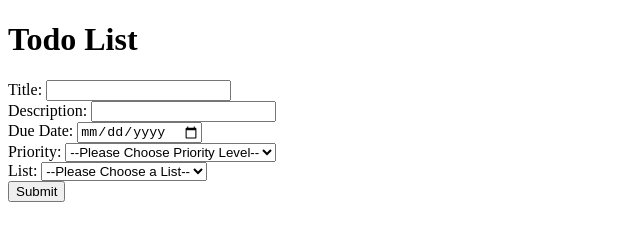
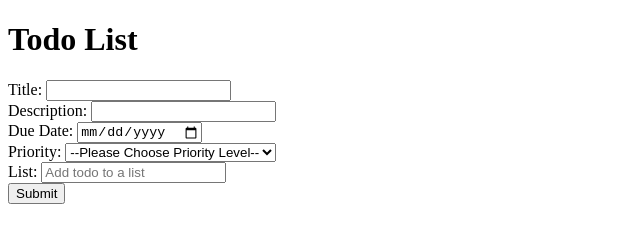
Before and after one commit to ryanfuhrman/top_todo, a website built with webpack: page dist/index.html in a window 1280 px wide. Shown: the whole page, without its empty margins (0-640 px from the left). Built offline with nearby package versions, Linux system fonts and the light colour scheme.

Commit message:
converted select to datalist

```diff
--- a/dist/index.html
+++ b/dist/index.html
@@ -32,13 +32,12 @@
       </div>
       <div class="form-section-div">
         <label for="list">List: </label>
-        <select name="priority level" id="priority-levels">
-          <option value="">--Please Choose a List--</option>
-          <option value="random">Random</option>
-          <option value="grocery-list">Grocery List</option>
-          <option value="goals">Goals</option>
-          <option value="new">New List</option>
-        </select>
+        <input list="todolists-list" placeholder="Add todo to a list" />
+        <datalist name="todo lists" id="todolists-list">
+          <option value="random"></option>
+          <option value="grocery-list"></option>
+          <option value="goals"></option>
+        </datalist>
       </div>
       <div class="form-section-div">
         <input type="submit" value="Submit" id="new-todo-submit" />
```
